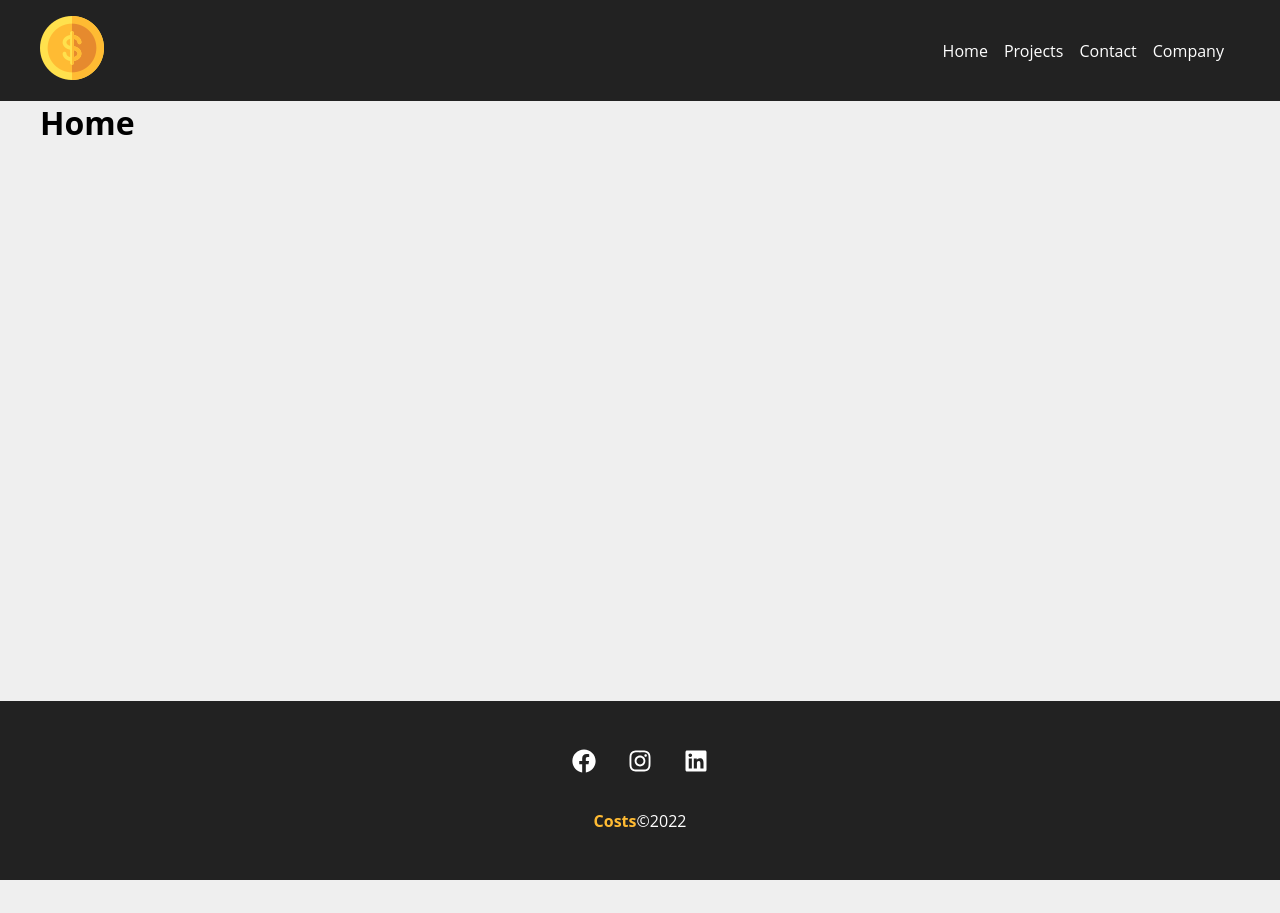
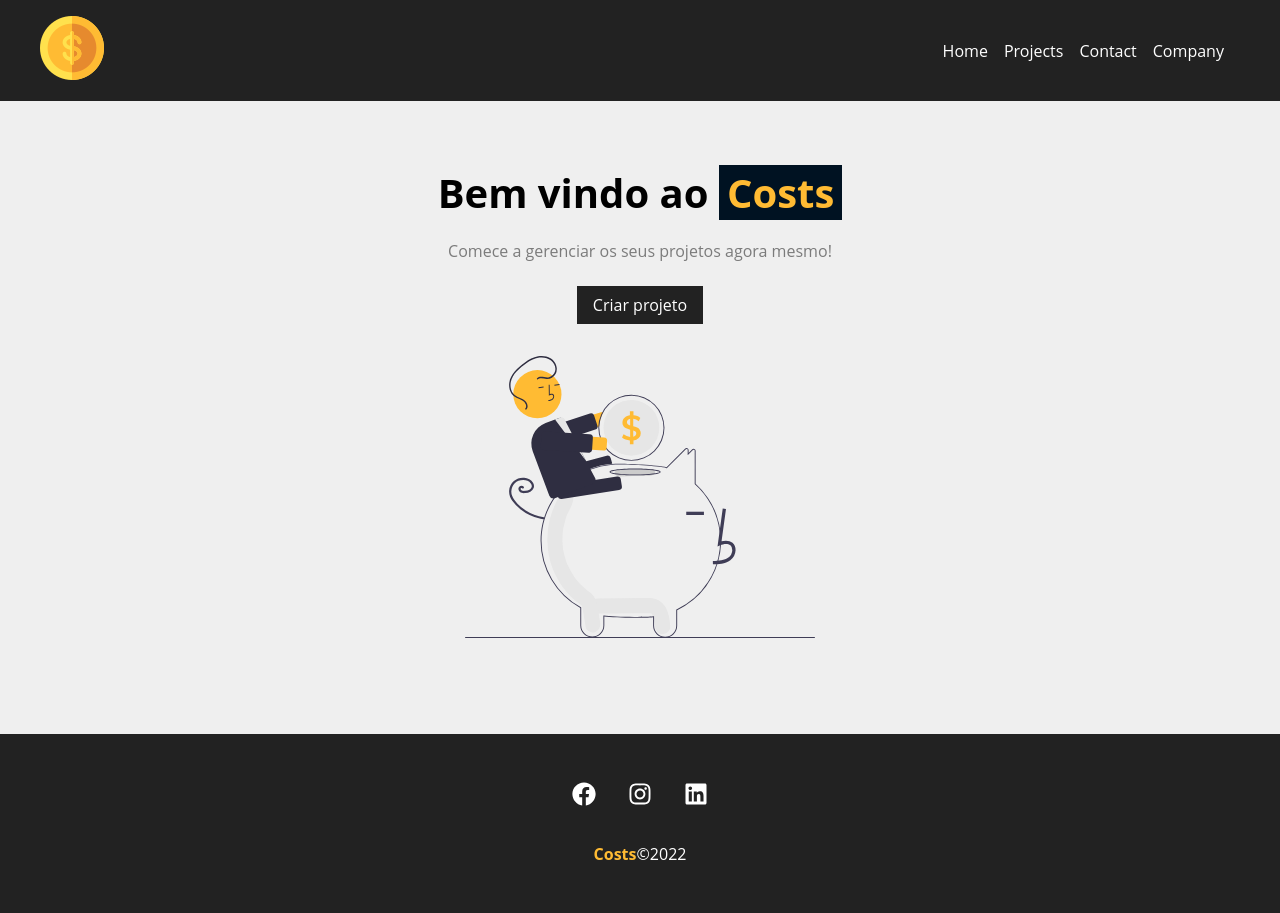
Before and after one commit to lidiannerb/React-Costs, a React (Create React App) app: page / in a window 1280 px wide. Before the commit the page ends 880 px from the top, so only its background shows below. Built offline with nearby package versions, Linux system fonts and the light colour scheme.

Commit message:
feat: creating page home and LinkButton

```diff
--- /dev/null
+++ b/src/Components/Layout/LinkButton.jsx
@@ -0,0 +1,16 @@
+import { Link } from "react-router-dom";
+import styles from "./LinkButton.module.css";
+
+const LinkButton = ({to, text}) => {
+  return (
+    <Link className={styles.btn} to={to}>
+      {text}
+    </Link>
+  );
+}
+
+export default LinkButton;
+
+// o to é dinamico (vem da props) pois é baseado em pra onde vai dependendo de onde o usuário clicar
+//O text é dinamico (vem da props) pois é baseado em onde iremos utilizar o LinkButton
+// O LinkButton foi importado primeiro na page Home
--- /dev/null
+++ b/src/Components/Layout/LinkButton.module.css
@@ -0,0 +1,11 @@
+.btn {
+  background-color: #222;
+  color: #fff;
+  padding: 0.5em 1em;
+  text-decoration: none;
+  transition: 0.5s;
+}
+
+.btn:hover {
+  color: #ffbb33;
+}
--- a/src/Components/Pages/Home.jsx
+++ b/src/Components/Pages/Home.jsx
@@ -1,8 +1,18 @@
+import styles from "./Home.module.css";
+import savings from "../../img/savings.svg";
+import LinkButton from "../Layout/LinkButton";
+
 const Home = () => {
   return (
-    <>
-      <h1>Home</h1>
-    </>
+    <section className={styles.home_container}>
+      <h1>Bem vindo ao <span>Costs</span></h1>
+      <p>Comece a gerenciar os seus projetos agora mesmo!</p>
+       <LinkButton
+        to="/NewProject"
+        text="Criar projeto"
+       />
+      <img src={savings} alt="Costs"/>
+    </section>
    );
 }
 
--- /dev/null
+++ b/src/Components/Pages/Home.module.css
@@ -0,0 +1,29 @@
+.home_container {
+  width: 100%;
+  display: flex;
+  flex-direction: column;
+  align-items: center;
+  justify-content: center;
+  padding: 4em;
+}
+
+.home_container h1 {
+  font-size: 2.5em;
+  margin-bottom: .5em;
+}
+
+.home_container h1 span {
+  color: #ffbb33;
+  padding: 0 .2em;
+  background-color: #001222;
+}
+
+.home_container p {
+  margin-bottom: 1.5em;
+  color: #7b7b7b;
+}
+
+.home_container img {
+  width: 350px;
+  margin: 2em 0;
+}
```
